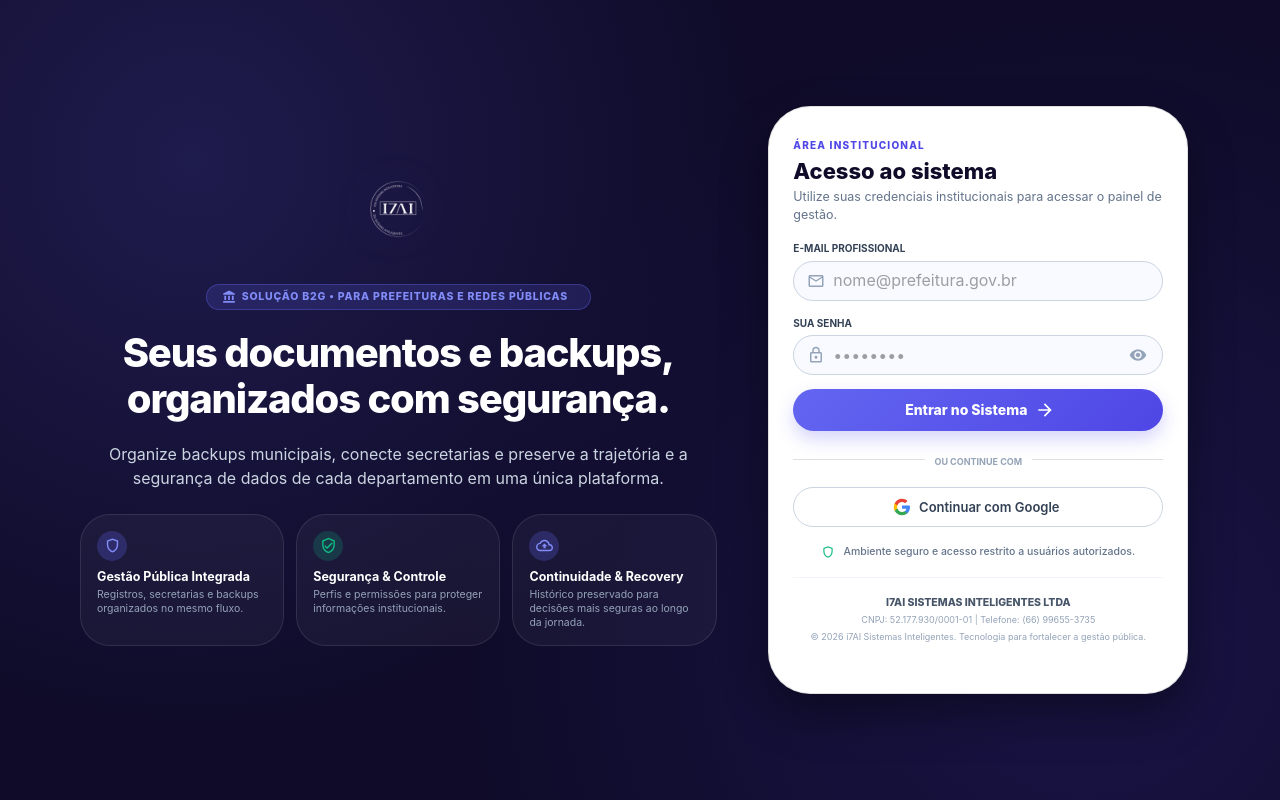
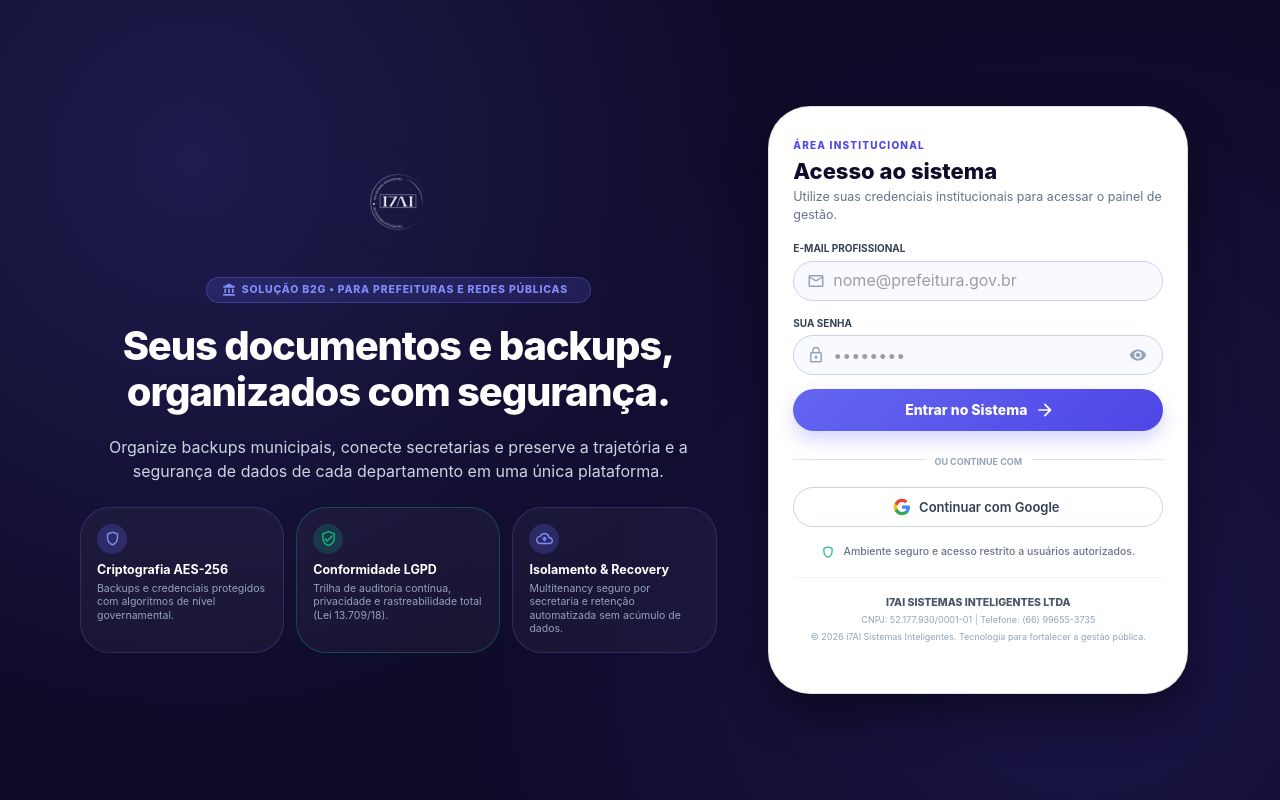
Before and after one commit to JEFERSON-ASSIS/cloud, a Next.js app in the folder apps/web/: page /login in a window 1280 px wide. Built offline with nearby package versions, Linux system fonts and the light colour scheme; what @mui/material-nextjs would draw is missing.

Commit message:
style(login): highlight LGPD compliance, AES-256 encryption, and public sector security standards on login cards

```diff
--- a/apps/web/src/app/(auth)/login/page.tsx
+++ b/apps/web/src/app/(auth)/login/page.tsx
@@ -192,7 +192,7 @@ function LoginContent() {
                 trajetória e a segurança de dados de cada departamento em uma única plataforma.
               </Typography>
 
-              {/* 3 Cards Cloud Manager no Rodapé */}
+              {/* 3 Cards Cloud Manager no Rodapé - Normas Rígidas & LGPD */}
               <Grid container spacing={1.5} sx={{ pt: 0.5, width: "100%" }}>
                 <Grid size={{ xs: 12, sm: 4 }}>
                   <Box
@@ -200,7 +200,7 @@ function LoginContent() {
                       p: { xs: 1.5, lg: 2 },
                       borderRadius: 2.5,
                       bgcolor: "rgba(255, 255, 255, 0.04)",
-                      border: "1px solid rgba(255, 255, 255, 0.1)",
+                      border: "1px solid rgba(99, 102, 241, 0.25)",
                       height: "100%",
                       textAlign: "left",
                     }}
@@ -220,10 +220,10 @@ function LoginContent() {
                       <ShieldOutlined sx={{ fontSize: 17 }} />
                     </Box>
                     <Typography variant="subtitle2" sx={{ fontWeight: 700, color: "white", mb: 0.25, fontSize: 12.5 }}>
-                      Gestão Pública Integrada
+                      Criptografia AES-256
                     </Typography>
                     <Typography variant="caption" sx={{ color: "#94a3b8", lineHeight: 1.3, display: "block", fontSize: 10.5 }}>
-                      Registros, secretarias e backups organizados no mesmo fluxo.
+                      Backups e credenciais protegidos com algoritmos de nível governamental.
                     </Typography>
                   </Box>
                 </Grid>
@@ -234,7 +234,7 @@ function LoginContent() {
                       p: { xs: 1.5, lg: 2 },
                       borderRadius: 2.5,
                       bgcolor: "rgba(255, 255, 255, 0.04)",
-                      border: "1px solid rgba(255, 255, 255, 0.1)",
+                      border: "1px solid rgba(16, 185, 129, 0.3)",
                       height: "100%",
                       textAlign: "left",
                     }}
@@ -254,10 +254,10 @@ function LoginContent() {
                       <VerifiedUserOutlined sx={{ fontSize: 17 }} />
                     </Box>
                     <Typography variant="subtitle2" sx={{ fontWeight: 700, color: "white", mb: 0.25, fontSize: 12.5 }}>
-                      Segurança & Controle
+                      Conformidade LGPD
                     </Typography>
                     <Typography variant="caption" sx={{ color: "#94a3b8", lineHeight: 1.3, display: "block", fontSize: 10.5 }}>
-                      Perfis e permissões para proteger informações institucionais.
+                      Trilha de auditoria contínua, privacidade e rastreabilidade total (Lei 13.709/18).
                     </Typography>
                   </Box>
                 </Grid>
@@ -268,7 +268,7 @@ function LoginContent() {
                       p: { xs: 1.5, lg: 2 },
                       borderRadius: 2.5,
                       bgcolor: "rgba(255, 255, 255, 0.04)",
-                      border: "1px solid rgba(255, 255, 255, 0.1)",
+                      border: "1px solid rgba(99, 102, 241, 0.25)",
                       height: "100%",
                       textAlign: "left",
                     }}
@@ -288,10 +288,10 @@ function LoginContent() {
                       <BackupOutlined sx={{ fontSize: 17 }} />
                     </Box>
                     <Typography variant="subtitle2" sx={{ fontWeight: 700, color: "white", mb: 0.25, fontSize: 12.5 }}>
-                      Continuidade & Recovery
+                      Isolamento & Recovery
                     </Typography>
                     <Typography variant="caption" sx={{ color: "#94a3b8", lineHeight: 1.3, display: "block", fontSize: 10.5 }}>
-                      Histórico preservado para decisões mais seguras ao longo da jornada.
+                      Multitenancy seguro por secretaria e retenção automatizada sem acúmulo de dados.
                     </Typography>
                   </Box>
                 </Grid>
```
Also changed, not shown: 1 other file (tests, documents, lock files or other folders).
